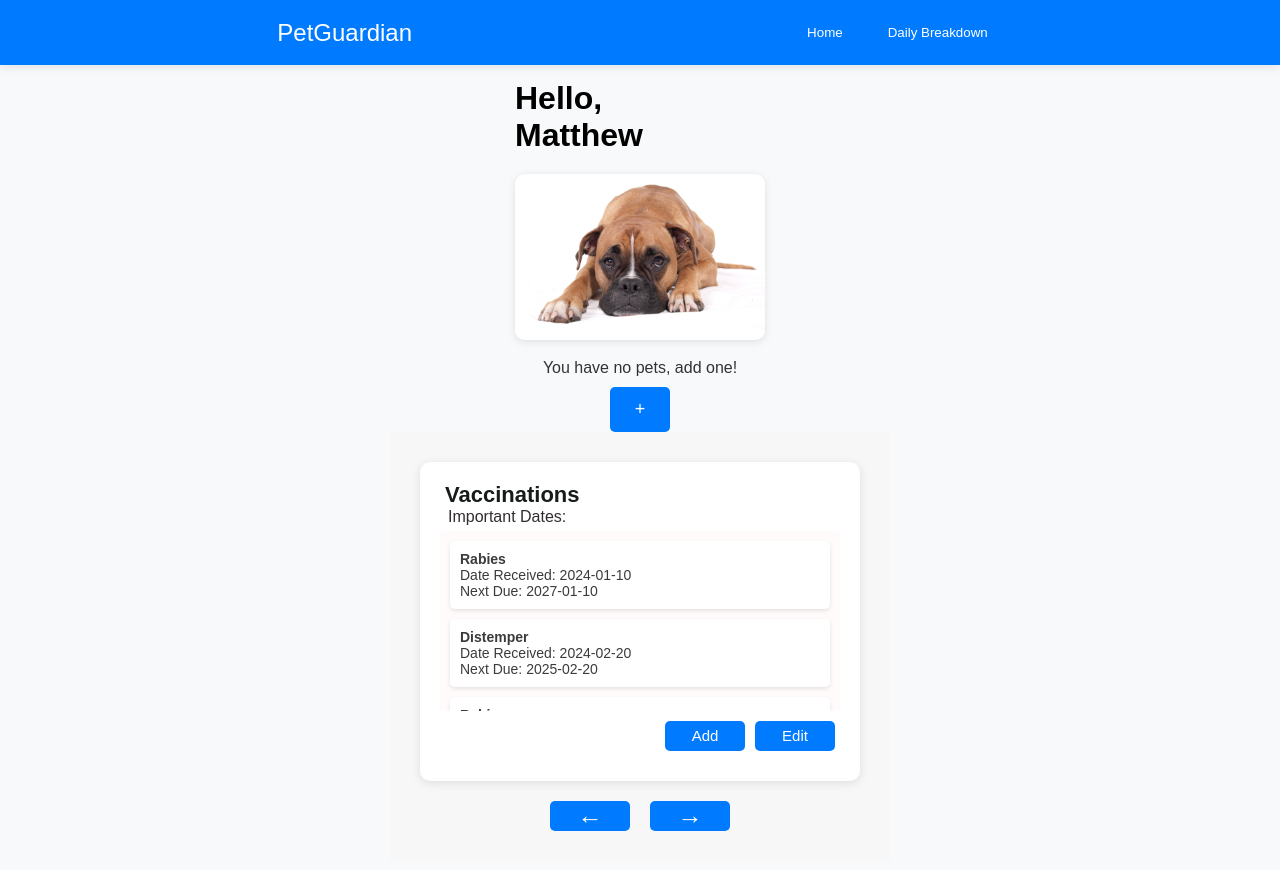
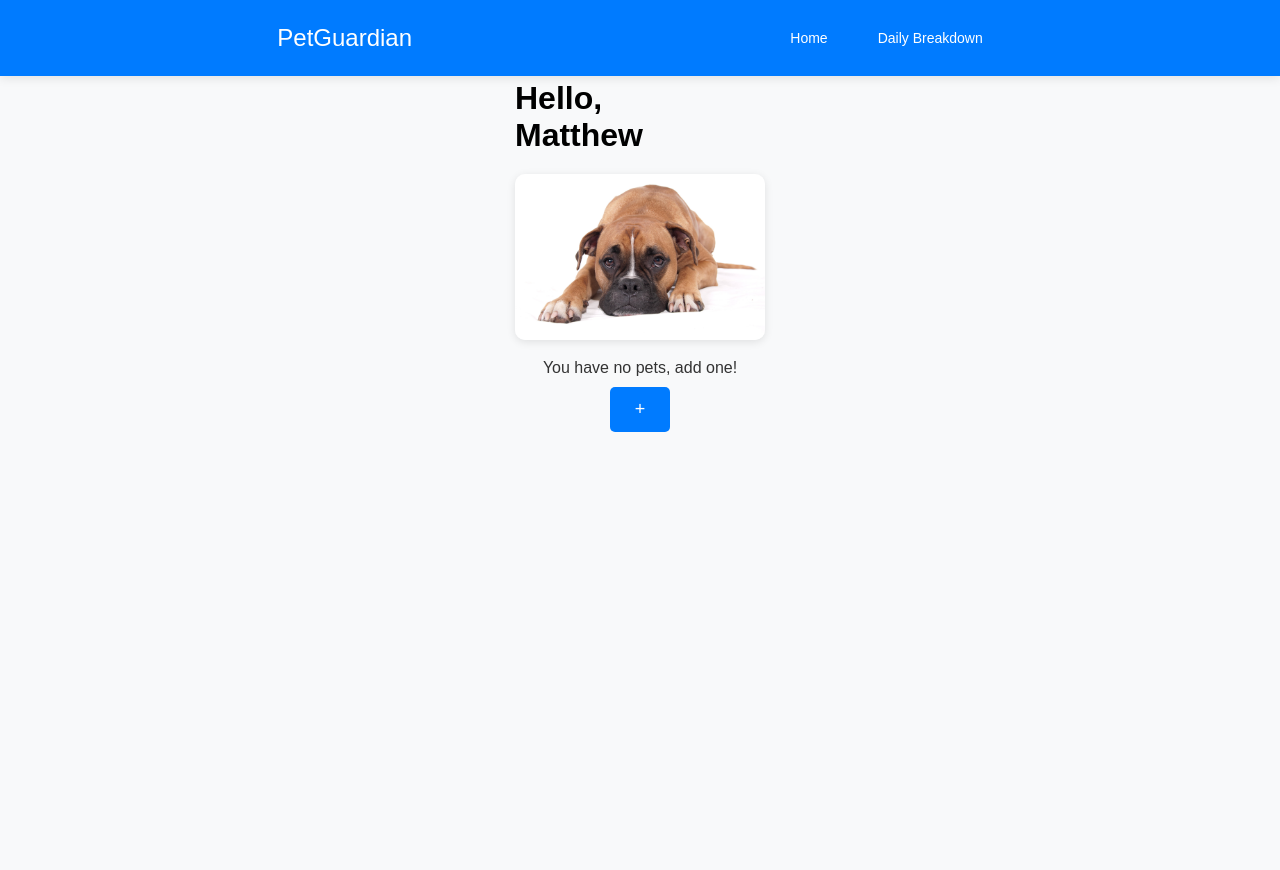
Before and after one commit to alexnarvaeze/PetGuardian, a React (Create React App) app: page /Home in a window 1280 px wide. Shown: the top 870 px of the page. After the commit the page ends 800 px from the top, so only its background shows below. Built offline with nearby package versions, Linux system fonts and the light colour scheme; sample sign-in values are in the browser's storage; the HTML template or start-up script is replaced by a standard one.

Commit message:
Medical Screen Database integration

```diff
--- a/src/Components/Dashboard/Dashboard.jsx
+++ b/src/Components/Dashboard/Dashboard.jsx
@@ -80,7 +80,6 @@ const Dashboard = () => {
             </div>
           </div>
         )}
-        <Medical />
       </div>
 
       {pets.length > 0 && (
--- a/src/Components/Dashboard/Medical/Medical.css
+++ b/src/Components/Dashboard/Medical/Medical.css
@@ -1,121 +1,91 @@
-/* Reset and basic styling */
-* {
-  box-sizing: border-box;
+/* General styling for the container */
+.container {
+  padding: 20px;
   font-family: Arial, sans-serif;
-  margin: 0;
-  padding: 0;
+  margin: 0 auto;
+  max-width: 800px;
 }
 
-.medical-container {
-  display: flex;
-  flex-direction: column;
-  align-items: center;
-  padding: 20px;
-  background-color: #f7f7f7; /* Light gray background */
+/* Header styling */
+h2 {
+  text-align: center;
+  margin-bottom: 20px;
 }
 
-/* Card styling */
-.medical-card {
-  background-color: white;
-  border-radius: 10px;
-  padding: 20px;
-  margin: 10px;
-  flex: 1;
-  box-shadow: 0 2px 10px rgba(0, 0, 0, 0.1);
-  transition: transform 0.3s;
-  min-height: 300px;
-  min-width: 400px;
-  display: flex;
-  flex-direction: column;
+/* Section buttons */
+button {
+  margin: 5px;
+  padding: 10px 15px;
+  border: 1px solid #ccc;
+  background-color: #f2f2f2;
+  cursor: pointer;
+  font-size: 14px;
 }
 
-/* Hover effect for cards */
-.medical-card:hover {
-  transform: translateY(-5px);
+button:hover {
+  background-color: #ddd;
 }
 
-.medical-card h3{
-  text-align: left;
-  color: rgb(23, 27, 27);
-  font-size: 22px;
-  margin-left: 5px;
-  font-weight: 600;
-}
-.medical-card h4{
-  text-align: left;
-  margin-left: 8px;
-  color: rgb(50, 45, 45);
-  font-size: 16px;
-  font-weight: 200;
-}
-.medical-data{
-  height: 180px;
-  background-color: rgb(255, 251, 251);
-  overflow-y: auto;
+/* Form container */
+form {
+  margin-top: 20px;
+  background-color: #f9f9f9;
+  padding: 20px;
   border-radius: 5px;
-  margin-top: 5px;
+  box-shadow: 0px 0px 10px rgba(0, 0, 0, 0.1);
 }
 
-.medical-data::-webkit-scrollbar {
-  width: 8px;
-}
-.medical-data::-webkit-scrollbar-thumb {
-  background-color: #ccc;
+input[type="text"],
+input[type="date"],
+textarea {
+  width: 100%;
+  padding: 8px;
+  margin: 10px 0;
+  border: 1px solid #ccc;
   border-radius: 4px;
 }
-.medical-data::-webkit-scrollbar-thumb:hover {
-  background-color: #aaa;
+
+textarea {
+  height: 100px;
+  resize: vertical;
 }
 
-.medical-buttons{
-  min-width: 400px;
-  height: 50px;
-  display: flex;
-  flex-direction: row;
-  justify-content: end;
-  align-items: center;
+button[type="submit"] {
+  background-color: #4CAF50;
+  color: white;
+  border: none;
+  padding: 10px;
+  cursor: pointer;
+  width: 100%;
 }
-.medical-buttons div{
-  height: 30px;
-  width: 80px;
-  margin-left: 5px;
-  margin-right: 5px;
-  background: #007bff;
-  border-radius: 5px;
-  display: flex;
-  justify-content: center;
-  align-items: center;
-  color:white;
-  font-size: 15px;
+
+button[type="submit"]:hover {
+  background-color: #45a049;
 }
-.data-box {
-  background-color: #ffffff; /* Light gray background */
+
+/* Section display styles */
+.section {
+  margin-top: 20px;
+}
+
+.section div {
+  margin-bottom: 10px;
   padding: 10px;
-  margin: 10px;
-  text-align: left;
-  border-radius: 5px;
-  color: #3b3b3b;
-  font-size: 14px;
-  box-shadow: 0 2px 4px rgba(0, 0, 0, 0.1);
+  background-color: #f2f2f2;
+  border: 1px solid #ccc;
+  border-radius: 4px;
 }
-.section-button-container{
-  min-width: 400px;
-  height: 50px;
-  display: flex;
-  flex-direction: row;
-  justify-content: center;
-  align-items: center;
+
+.section button {
+  background-color: #007bff;
+  color: white;
 }
-.section-button-container div{
-  height: 30px;
-  width: 80px;
-  margin-left: 10px;
-  margin-right: 10px;
-  background: #007bff;
-  border-radius: 5px;
-  display: flex;
-  justify-content: center;
-  align-items: center;
-  color:white;
-  font-size: 25px;
+
+.section button:hover {
+  background-color: #0056b3;
 }
+
+section h3 {
+  margin-top: 20px;
+  font-size: 18px;
+}
--- a/src/Components/Dashboard/Medical/Medical.jsx
+++ b/src/Components/Dashboard/Medical/Medical.jsx
@@ -1,111 +1,244 @@
-import React, { useState } from 'react'
-import "../Medical/Medical.css"
+import React, { useState, useEffect } from "react";
+import "../Medical/Medical.css";
 
-// Helper function to calculate the "Next Due" date
-const calculateNextDue = (dateReceived, intervalMonths) => {
-  const receivedDate = new Date(dateReceived);
-  receivedDate.setMonth(receivedDate.getMonth() + intervalMonths);
-  return receivedDate.toISOString().split("T")[0]; // Format as YYYY-MM-DD
-};
+const Medical = () => {
+  const [currentSection, setCurrentSection] = useState(0); // Track which section is being viewed
+  const [pets, setPets] = useState([]);
+  const [bloodwork, setBloodwork] = useState([]);
+  const [vaccines, setVaccines] = useState([]);
+  const [medications, setMedications] = useState([]);
 
-function Medical() {
+  // Form state
+  const [formData, setFormData] = useState({
+    petId: "",
+    testDate: "",
+    notes: "",
+    vaccineName: "",
+    lastVaccineDate: "",
+    nextVaccineDate: "",
+    medicationName: "",
+    frequency: "",
+  });
 
-  // Define sections
-  const sections = ["Vaccinations", "Bloodwork", "Medication"];
-  // Track the current section index
-  const [currentSectionIndex, setCurrentSectionIndex] = useState(0);
+  const [isEditing, setIsEditing] = useState(false);
+  const [currentItemId, setCurrentItemId] = useState(null);
 
-  // State for lists in each section
-  const [vaccinations, setVaccinations] = useState([
-    { name: "Rabies", date: "2024-01-10" },
-    { name: "Distemper", date: "2024-02-20" },
-    { name: "Rabies", date: "2024-01-10" },
-    { name: "Distemper", date: "2024-02-20" },
-  ]);
+  const userId = 1; // Example: Replace with dynamic user ID, possibly from login context
 
-  const [bloodwork, setBloodwork] = useState([
-    { test: "CBC", date: "2024-03-15" },
-    { test: "Liver Panel", date: "2024-04-05" },
-  ]);
+  useEffect(() => {
+    // Fetch pets on initial load
+    fetch(`/api/pets/${userId}`)
+      .then((response) => response.json())
+      .then((data) => setPets(data))
+      .catch((error) => console.error("Error fetching pets:", error));
+  }, [userId]);
 
-  const [medications, setMedications] = useState([
-    { name: "Antibiotic", dosage: "5mg", date: "2024-05-10" },
-    { name: "Painkiller", dosage: "10mg", date: "2024-06-01" },
-  ]);
+  useEffect(() => {
+    // Fetch medical data when pets are loaded
+    if (pets.length > 0) {
+      const petId = pets[0].id; // Load data for the first pet by default
+      fetch(`/api/bloodwork/${petId}`)
+        .then((response) => response.json())
+        .then((data) => setBloodwork(data))
+        .catch((error) => console.error("Error fetching bloodwork:", error));
 
-  // Define intervals in months for each vaccine type
-  const vaccineIntervals = {
-    Rabies: 36, // 3 years
-    Distemper: 12, // 1 year
-    Parvovirus: 12,
-    Hepatitis: 12,
-    // Add more vaccines as needed
+      fetch(`/api/vaccines/${petId}`)
+        .then((response) => response.json())
+        .then((data) => setVaccines(data))
+        .catch((error) => console.error("Error fetching vaccines:", error));
+
+      fetch(`/api/medications/${petId}`)
+        .then((response) => response.json())
+        .then((data) => setMedications(data))
+        .catch((error) => console.error("Error fetching medications:", error));
+    }
+  }, [pets]);
+
+  const handleChange = (e) => {
+    const { name, value } = e.target;
+    setFormData((prevData) => ({
+      ...prevData,
+      [name]: value,
+    }));
   };
 
-  // Move to the previous section
-  const handlePrevious = () => {
-    setCurrentSectionIndex((prevIndex) =>
-      prevIndex === 0 ? sections.length - 1 : prevIndex - 1
-    );
+  const handleSubmit = (e) => {
+    e.preventDefault();
+
+    const url = isEditing
+      ? `/api/${
+          currentSection === 0 ? "bloodwork" : currentSection === 1 ? "vaccines" : "medications"
+        }/${currentItemId}`
+      : `/api/${
+          currentSection === 0 ? "bloodwork" : currentSection === 1 ? "vaccines" : "medications"
+        }`;
+
+    const method = isEditing ? "PUT" : "POST";
+
+    fetch(url, {
+      method: method,
+      headers: {
+        "Content-Type": "application/json",
+      },
+      body: JSON.stringify(formData),
+    })
+      .then((response) => response.json())
+      .then(() => {
+        alert(`${isEditing ? "Updated" : "Added"} successfully!`);
+        setFormData({
+          petId: "",
+          testDate: "",
+          notes: "",
+          vaccineName: "",
+          lastVaccineDate: "",
+          nextVaccineDate: "",
+          medicationName: "",
+          frequency: "",
+        });
+        setIsEditing(false);
+      })
+      .catch((error) => {
+        alert("Error: " + error.message);
+      });
   };
 
-  // Move to the next section
-  const handleNext = () => {
-    setCurrentSectionIndex((prevIndex) =>
-      prevIndex === sections.length - 1 ? 0 : prevIndex + 1
-    );
+  const handleEdit = (itemId, section) => {
+    setIsEditing(true);
+    setCurrentItemId(itemId);
+
+    if (section === "bloodwork") {
+      const item = bloodwork.find((i) => i.id === itemId);
+      setFormData({
+        petId: item.pet_id,
+        testDate: item.test_date,
+        notes: item.notes,
+      });
+    } else if (section === "vaccines") {
+      const item = vaccines.find((i) => i.id === itemId);
+      setFormData({
+        petId: item.pet_id,
+        vaccineName: item.vaccine_name,
+        lastVaccineDate: item.last_vaccine_date,
+        nextVaccineDate: item.next_vaccine_date,
+      });
+    } else if (section === "medications") {
+      const item = medications.find((i) => i.id === itemId);
+      setFormData({
+        petId: item.pet_id,
+        medicationName: item.medication_name,
+        frequency: item.frequency,
+      });
+    }
   };
 
   return (
-    <div className="medical-container">
-      <div className="medical-card">
-        <h3>{sections[currentSectionIndex]}</h3>
-        <h4>Important Dates:</h4>
-        <div className="medical-data">
-        {currentSectionIndex === 0 && (
-            vaccinations.map((vaccine, index) => (
-              <div key={index} className="data-box">
-                <strong>{vaccine.name}</strong>
-                <p>Date Received: {vaccine.date}</p>
-                <p>
-                  Next Due:{" "}
-                  {calculateNextDue(
-                    vaccine.date,
-                    vaccineIntervals[vaccine.name] || 12 // Default to 1 year if not specified
-                  )}
-                </p>
-              </div>
-            ))
-          )}
-         {currentSectionIndex === 1 && (
-            bloodwork.map((test, index) => (
-              <div key={index} className="data-box">
-                <strong>{test.test}</strong>
-                <p>Date: {test.date}</p>
-              </div>
-            ))
-          )}
-          {currentSectionIndex === 2 && (
-            medications.map((med, index) => (
-              <div key={index} className="data-box">
-                <strong>{med.name}</strong>
-                <p>Dosage: {med.dosage}</p>
-                <p>Date: {med.date}</p>
-              </div>
-            ))
-          )}
-        </div>
-        <div className="medical-buttons">
-          <div>Add</div>
-          <div>Edit</div>
-        </div>
+    <div className="container">
+      <h2>Medical Records</h2>
+
+      {/* Section Buttons */}
+      <div className="section-buttons">
+        <button onClick={() => setCurrentSection(0)}>Bloodwork</button>
+        <button onClick={() => setCurrentSection(1)}>Vaccines</button>
+        <button onClick={() => setCurrentSection(2)}>Medications</button>
       </div>
-      <div className="section-button-container">
-        <div onClick={handlePrevious}>←</div>
-        <div onClick={handleNext}>→</div>
+
+      {/* Data Display */}
+      <div className="section">
+        {currentSection === 0 &&
+          bloodwork.map((item) => (
+            <div key={item.id}>
+              <button onClick={() => handleEdit(item.id, "bloodwork")}>Edit</button>
+              <p>{item.test_date}</p>
+              <p>{item.notes}</p>
+            </div>
+          ))}
+        {currentSection === 1 &&
+          vaccines.map((item) => (
+            <div key={item.id}>
+              <button onClick={() => handleEdit(item.id, "vaccines")}>Edit</button>
+              <p>{item.vaccine_name}</p>
+              <p>Last Date: {item.last_vaccine_date}</p>
+              <p>Next Date: {item.next_vaccine_date}</p>
+            </div>
+          ))}
+        {currentSection === 2 &&
+          medications.map((item) => (
+            <div key={item.id}>
+              <button onClick={() => handleEdit(item.id, "medications")}>Edit</button>
+              <p>{item.medication_name}</p>
+              <p>Frequency: {item.frequency}</p>
+            </div>
+          ))}
       </div>
+
+      {/* Form to Add/Edit Records */}
+      <form onSubmit={handleSubmit}>
+        {currentSection === 0 && (
+          <>
+            <h3>Bloodwork Form</h3>
+            <input
+              type="date"
+              name="testDate"
+              value={formData.testDate}
+              onChange={handleChange}
+            />
+            <textarea
+              name="notes"
+              value={formData.notes}
+              onChange={handleChange}
+              placeholder="Notes"
+            />
+          </>
+        )}
+        {currentSection === 1 && (
+          <>
+            <h3>Vaccine Form</h3>
+            <input
+              type="text"
+              name="vaccineName"
+              value={formData.vaccineName}
+              onChange={handleChange}
+              placeholder="Vaccine Name"
+            />
+            <input
+              type="date"
+              name="lastVaccineDate"
+              value={formData.lastVaccineDate}
+              onChange={handleChange}
+              placeholder="Last Vaccine Date"
+            />
+            <input
+              type="date"
+              name="nextVaccineDate"
+              value={formData.nextVaccineDate}
+              onChange={handleChange}
+              placeholder="Next Vaccine Date"
+            />
+          </>
+        )}
+        {currentSection === 2 && (
+          <>
+            <h3>Medication Form</h3>
+            <input
+              type="text"
+              name="medicationName"
+              value={formData.medicationName}
+              onChange={handleChange}
+              placeholder="Medication Name"
+            />
+            <input
+              type="text"
+              name="frequency"
+              value={formData.frequency}
+              onChange={handleChange}
+              placeholder="Frequency"
+            />
+          </>
+        )}
+        <button type="submit">{isEditing ? "Update" : "Add"}</button>
+      </form>
     </div>
-  )
-}
+  );
+};
 
-export default Medical
+export default Medical;
```
Also changed, not shown: 1 other file (tests, documents, lock files or other folders).
